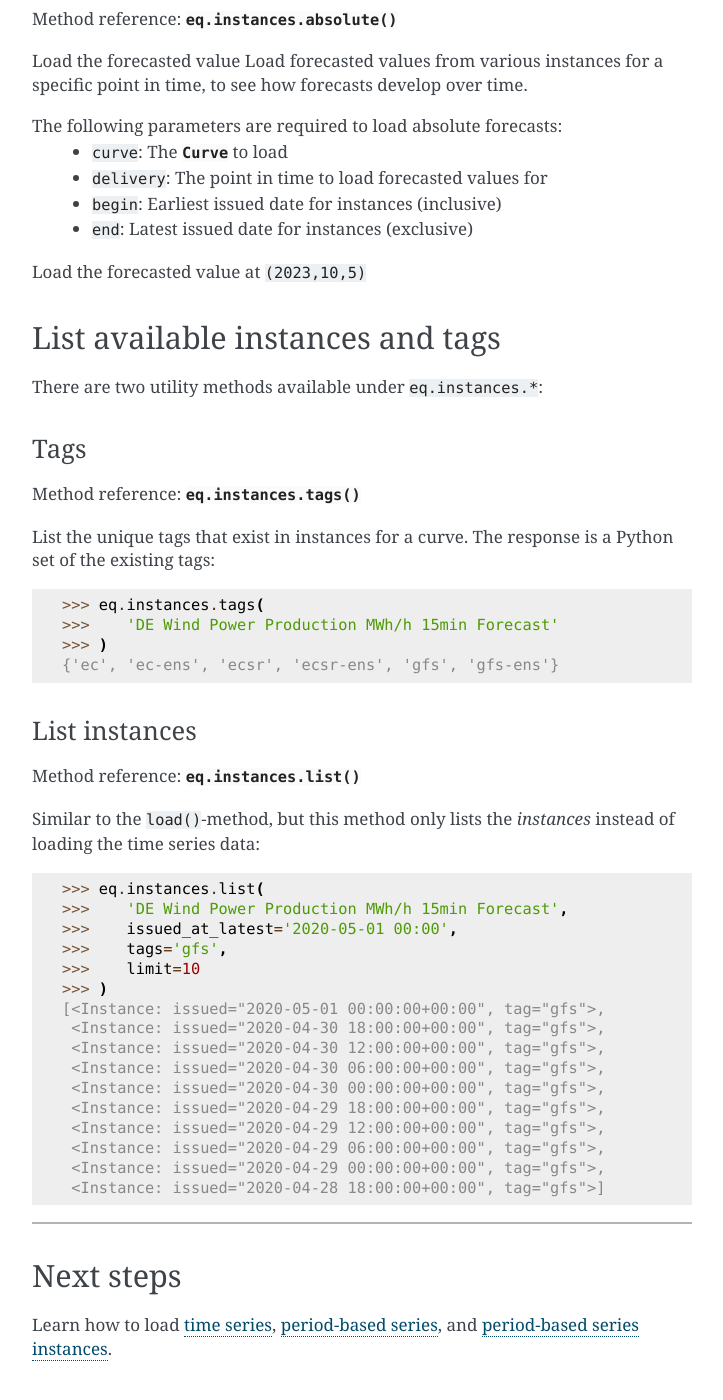
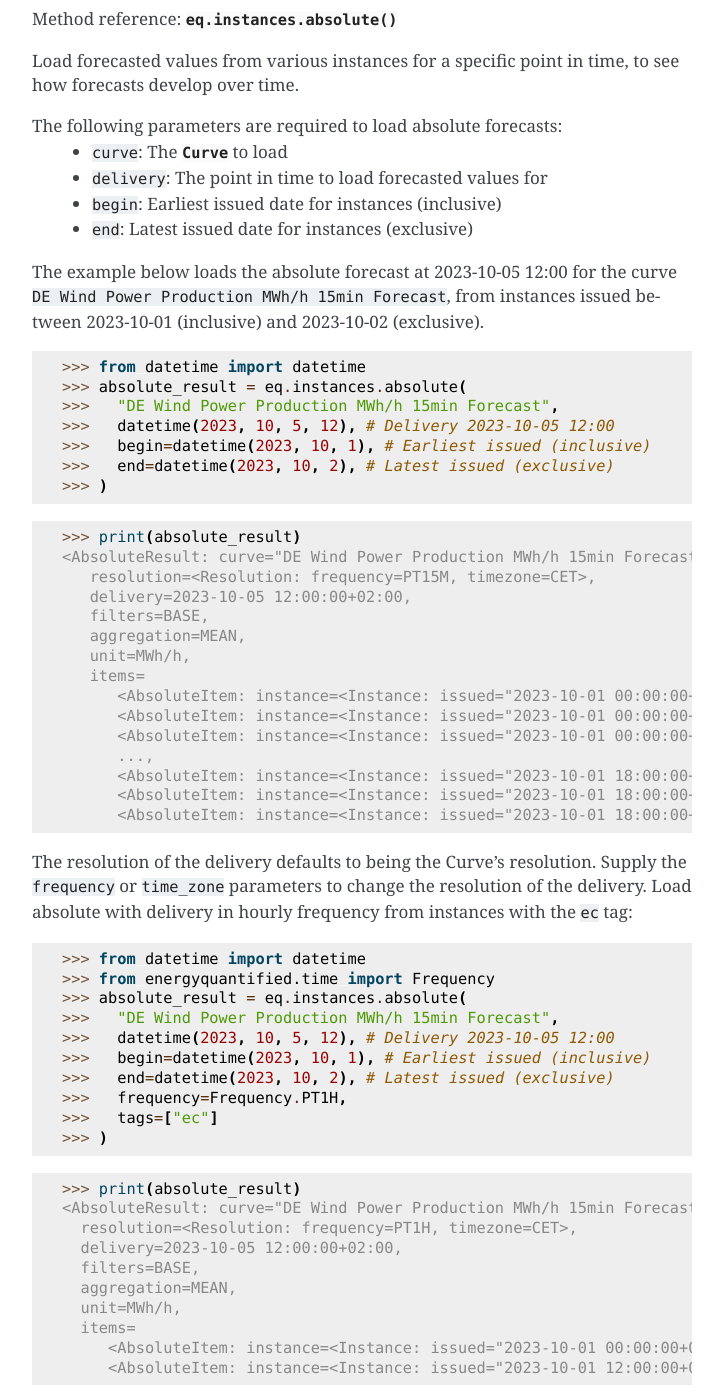
Before and after one commit to energyquantified/eq-python-client, a Sphinx documentation site: the page built from docs/userguide/instances.rst, in a window 1280 px wide and 1400 px high, scrolled down 5570 px. Shown: the whole window, without its empty margins (388-1111 px from the left). Built offline with Sphinx 7.4.7, drawn with Linux system fonts in a browser that asks for light colours; some of the changed text lies outside the part shown.

Commit message:
Add userguide for absolute forecasts

```diff
--- a/docs/userguide/instances.rst
+++ b/docs/userguide/instances.rst
@@ -260,11 +260,10 @@ Aggregations are also supported, as you can see from the examples above.
 
 
 Absolute forecasts queries
---------------------------------------
+--------------------------
 
 Method reference: :py:meth:`eq.instances.absolute() <energyquantified.api.InstancesAPI.absolute>`
 
-Load the forecasted value
 Load forecasted values from various instances for a specific point in time,
 to see how forecasts develop over time.
 
@@ -274,8 +273,90 @@ The following parameters are required to load absolute forecasts:
  * ``begin``: Earliest issued date for instances (inclusive)
  * ``end``: Latest issued date for instances (exclusive)
 
-Load the forecasted value at ``(2023,10,5)``
+The example below loads the absolute forecast at 2023-10-05 12:00 for the curve
+``DE Wind Power Production MWh/h 15min Forecast``, from instances issued between
+2023-10-01 (inclusive) and 2023-10-02 (exclusive).
 
+   >>> from datetime import datetime
+   >>> absolute_result = eq.instances.absolute(
+   >>>   "DE Wind Power Production MWh/h 15min Forecast",
+   >>>   datetime(2023, 10, 5, 12), # Delivery 2023-10-05 12:00
+   >>>   begin=datetime(2023, 10, 1), # Earliest issued (inclusive)
+   >>>   end=datetime(2023, 10, 2), # Latest issued (exclusive)
+   >>> )
+
+   >>> print(absolute_result)
+   <AbsoluteResult: curve="DE Wind Power Production MWh/h 15min Forecast",
+      resolution=<Resolution: frequency=PT15M, timezone=CET>,
+      delivery=2023-10-05 12:00:00+02:00,
+      filters=BASE,
+      aggregation=MEAN,
+      unit=MWh/h,
+      items=
+         <AbsoluteItem: instance=<Instance: issued="2023-10-01 00:00:00+00:00", tag="icon">, value=33493.8>,
+         <AbsoluteItem: instance=<Instance: issued="2023-10-01 00:00:00+00:00", tag="gfs">, value=35230.1>,
+         <AbsoluteItem: instance=<Instance: issued="2023-10-01 00:00:00+00:00", tag="ec">, value=24395>,
+         ...,
+         <AbsoluteItem: instance=<Instance: issued="2023-10-01 18:00:00+00:00", tag="gfs-ens">, value=24648.8>,
+         <AbsoluteItem: instance=<Instance: issued="2023-10-01 18:00:00+00:00", tag="gfs">, value=29499.2>,
+         <AbsoluteItem: instance=<Instance: issued="2023-10-01 18:00:00+00:00", tag="ecsr">, value=26542.6>>
+
+The resolution of the delivery defaults to being the Curve's resolution. Supply
+the ``frequency`` or ``time_zone`` parameters to change the resolution of the
+delivery. Load absolute with delivery in hourly frequency from instances
+with the ``ec`` tag:
+
+   >>> from datetime import datetime
+   >>> from energyquantified.time import Frequency
+   >>> absolute_result = eq.instances.absolute(
+   >>>   "DE Wind Power Production MWh/h 15min Forecast",
+   >>>   datetime(2023, 10, 5, 12), # Delivery 2023-10-05 12:00
+   >>>   begin=datetime(2023, 10, 1), # Earliest issued (inclusive)
+   >>>   end=datetime(2023, 10, 2), # Latest issued (exclusive)
+   >>>   frequency=Frequency.PT1H,
+   >>>   tags=["ec"]
+   >>> )
+
+   >>> print(absolute_result)
+   <AbsoluteResult: curve="DE Wind Power Production MWh/h 15min Forecast",
+     resolution=<Resolution: frequency=PT1H, timezone=CET>,
+     delivery=2023-10-05 12:00:00+02:00,
+     filters=BASE,
+     aggregation=MEAN,
+     unit=MWh/h,
+     items=
+        <AbsoluteItem: instance=<Instance: issued="2023-10-01 00:00:00+00:00", tag="ec">, value=23897.75>,
+        <AbsoluteItem: instance=<Instance: issued="2023-10-01 12:00:00+00:00", tag="ec">, value=31124.48>>
+
+Set zone of the delivery with the ``time_zone`` parameter:
+
+   >>> from datetime import datetime
+   >>> from energyquantified.time import Frequency, UTC
+   >>> absolute_result = eq.instances.absolute(
+   >>>   "DE Wind Power Production MWh/h 15min Forecast",
+   >>>   datetime(2023, 10, 5, 12), # Delivery 2023-10-05 12:00
+   >>>   begin=datetime(2023, 10, 1), # Earliest issued (inclusive)
+   >>>   end=datetime(2023, 10, 2), # Latest issued (exclusive)
+   >>>   frequency=Frequency.PT1H,
+   >>>   time_zone=UTC,
+   >>>   tags=["ec"]
+   >>> )
+
+   >>> print(absolute_result)
+   <AbsoluteResult: curve="DE Wind Power Production MWh/h 15min Forecast",
+     resolution=<Resolution: frequency=PT1H, timezone=UTC>,
+     delivery=2023-10-05 12:00:00+00:00,
+     filters=BASE,
+     aggregation=MEAN,
+     unit=MWh/h,
+     items=
+        <AbsoluteItem: instance=<Instance: issued="2023-10-01 00:00:00+00:00", tag="ec">, value=20479.78>,
+        <AbsoluteItem: instance=<Instance: issued="2023-10-01 12:00:00+00:00", tag="ec">, value=29158.65>>
+
+The :py:meth:`absolute() <energyquantified.api.InstancesAPI.absolute>` method
+also support filtering on specific hours (e.g., BASE/PEAK), unit conversion,
+choosinghow to aggregate data when delivery frequency is lower than the Curve's,
+and options to filter or exclude instances by tags.
 
 
 List available instances and tags
```
